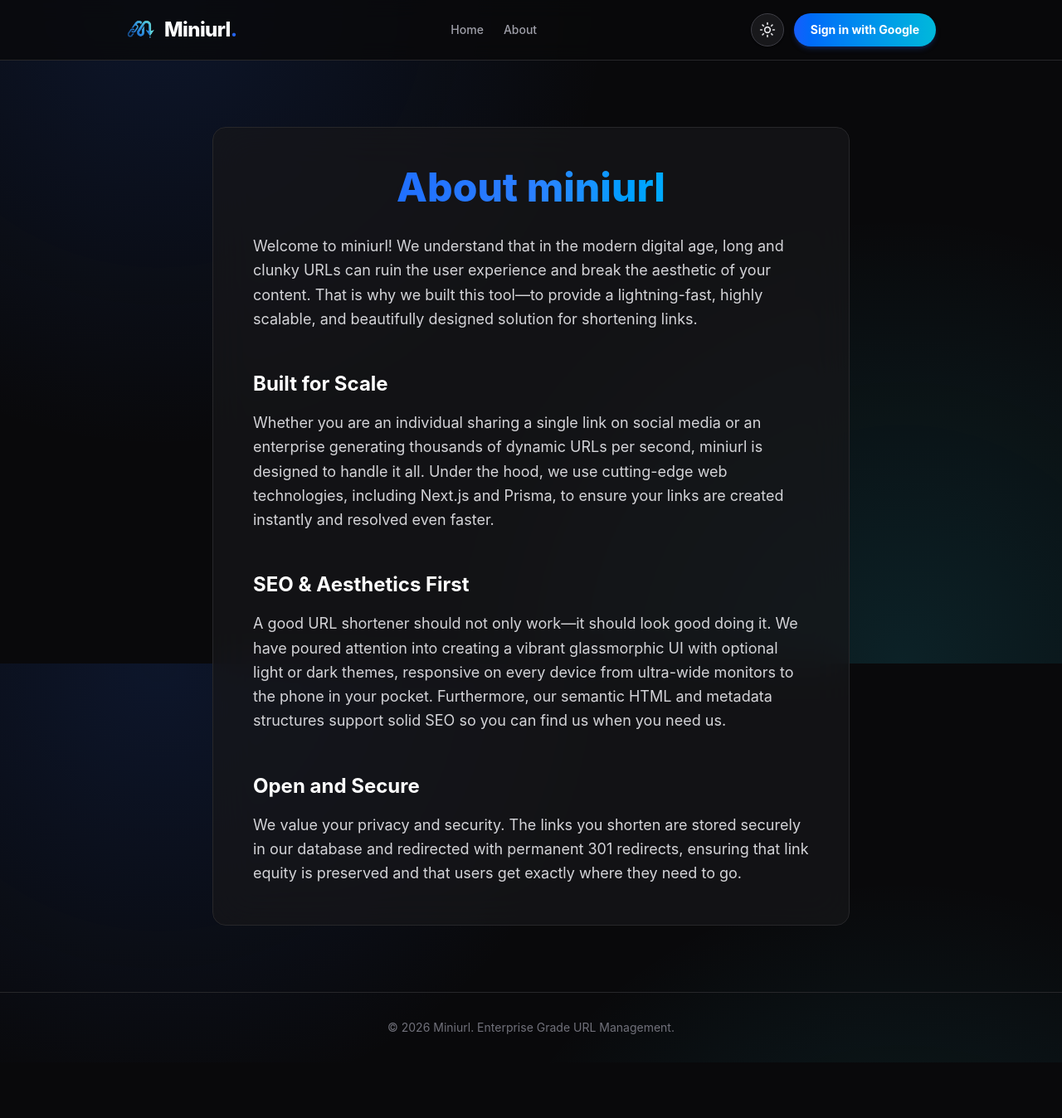
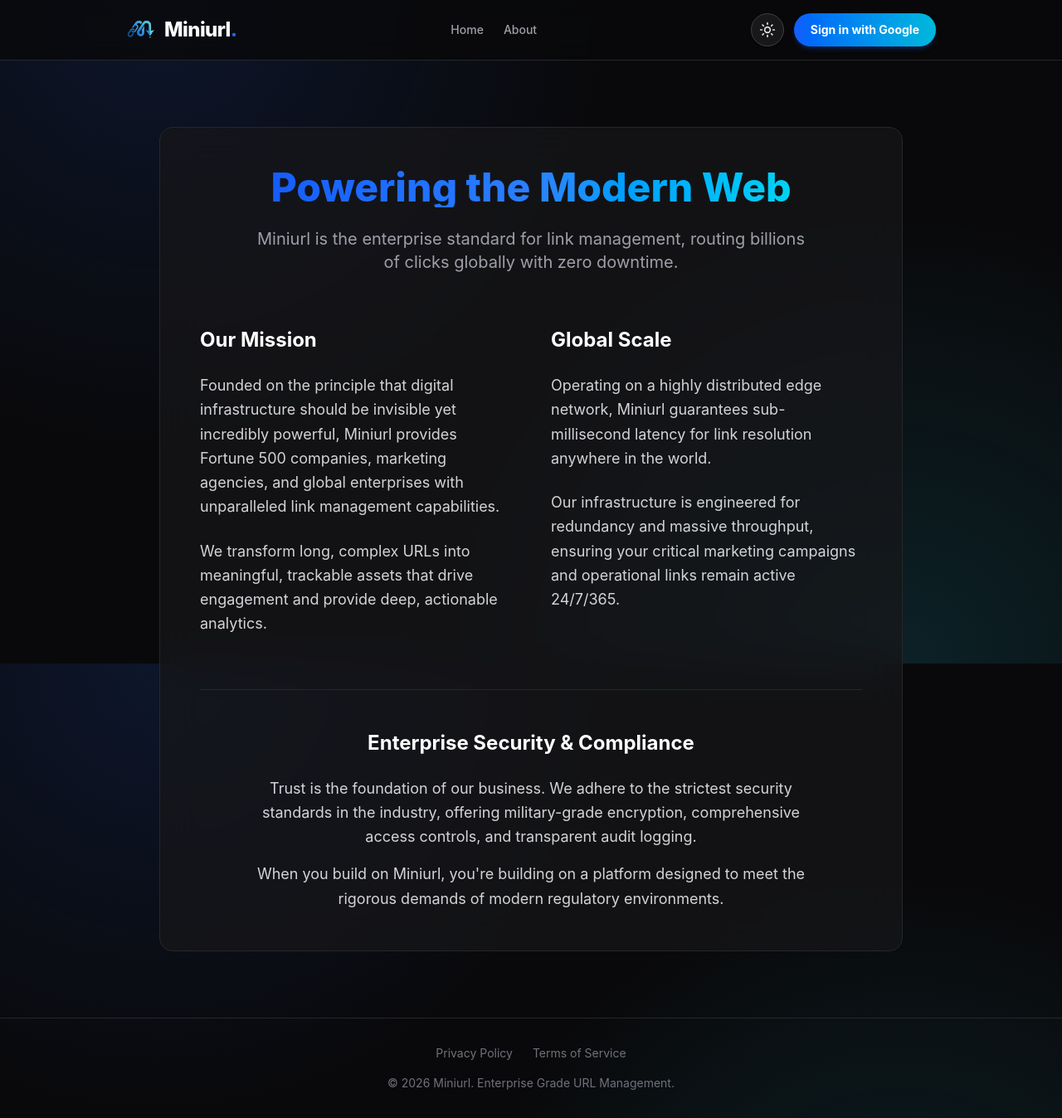
Before and after one commit to namansharma3007/miniurl, a Next.js app: page /about in a window 1280 px wide. Shown: the whole page at 83% size. Before the commit the page ends 1281 px from the top, so only its background shows below. Built offline with nearby package versions, Linux system fonts and the light colour scheme; no server answers.

Commit message:
improved sitemap and added more pages

```diff
--- a/src/app/about/page.tsx
+++ b/src/app/about/page.tsx
@@ -7,18 +7,18 @@ const siteUrl = getSiteUrl();
 export const metadata: Metadata = {
   title: 'About',
   description:
-    'Learn how miniurl helps you shorten links, track clicks, and ship faster — with a modern UI built for performance and scale.',
+    'Miniurl provides enterprise-grade URL management and analytics. Empowering Fortune 500 companies and growing startups to scale their digital reach.',
   alternates: { canonical: '/about' },
   openGraph: {
     url: `${siteUrl}/about`,
     title: 'About Miniurl',
     description:
-      'Learn how miniurl helps you shorten links, track clicks, and ship faster — with a modern UI built for performance and scale.',
+      'Miniurl provides enterprise-grade URL management and analytics. Empowering Fortune 500 companies and growing startups to scale their digital reach.',
   },
   twitter: {
-    title: 'About miniurl',
+    title: 'About Miniurl',
     description:
-      'Learn how miniurl helps you shorten links, track clicks, and ship faster — with a modern UI built for performance and scale.',
+      'Miniurl provides enterprise-grade URL management and analytics. Empowering Fortune 500 companies and growing startups to scale their digital reach.',
   },
 };
 
@@ -27,9 +27,9 @@ const aboutJsonLd = {
   '@type': 'WebPage',
   '@id': `${siteUrl}/about#webpage`,
   url: `${siteUrl}/about`,
-  name: 'About miniurl',
+  name: 'About Miniurl',
   description:
-    'Learn how miniurl helps you shorten links, track clicks, and ship faster — with a modern UI built for performance and scale.',
+    'Miniurl provides enterprise-grade URL management and analytics. Empowering Fortune 500 companies and growing startups to scale their digital reach.',
   isPartOf: { '@id': `${siteUrl}/#website` },
   inLanguage: 'en-US',
 };
@@ -38,30 +38,47 @@ export default function About() {
   return (
     <>
       <JsonLd data={aboutJsonLd} />
-      <div className="glass max-w-3xl mx-auto p-8 md:p-12 animate-fade-in-up">
-      <h1 className="text-4xl md:text-5xl font-extrabold text-center mb-8 text-gradient">
-        About miniurl
+      <div className="glass max-w-4xl mx-auto p-8 md:p-12 animate-fade-in-up">
+        <div className="text-center mb-16">
+          <h1 className="text-4xl md:text-5xl font-extrabold mb-6 text-gradient inline-block">
+            Powering the Modern Web
           </h1>
+          <p className="text-xl text-zinc-600 dark:text-zinc-400 max-w-2xl mx-auto">
+            Miniurl is the enterprise standard for link management, routing billions of clicks globally with zero downtime.
+          </p>
+        </div>
 
+        <div className="grid md:grid-cols-2 gap-12 mb-16">
           <div className="space-y-6 text-lg leading-relaxed text-zinc-700 dark:text-zinc-300">
+            <h2 className="text-2xl font-bold text-zinc-900 dark:text-white">Our Mission</h2>
             <p>
-          Welcome to miniurl! We understand that in the modern digital age, long and clunky URLs can ruin the user experience and break the aesthetic of your content. That is why we built this tool—to provide a lightning-fast, highly scalable, and beautifully designed solution for shortening links.
+              Founded on the principle that digital infrastructure should be invisible yet incredibly powerful, Miniurl provides Fortune 500 companies, marketing agencies, and global enterprises with unparalleled link management capabilities.
             </p>
+            <p>
+              We transform long, complex URLs into meaningful, trackable assets that drive engagement and provide deep, actionable analytics.
+            </p>
+          </div>
+          <div className="space-y-6 text-lg leading-relaxed text-zinc-700 dark:text-zinc-300">
+            <h2 className="text-2xl font-bold text-zinc-900 dark:text-white">Global Scale</h2>
+            <p>
+              Operating on a highly distributed edge network, Miniurl guarantees sub-millisecond latency for link resolution anywhere in the world.
+            </p>
+            <p>
+              Our infrastructure is engineered for redundancy and massive throughput, ensuring your critical marketing campaigns and operational links remain active 24/7/365.
+            </p>
+          </div>
+        </div>
 
-        <h2 className="mt-12 mb-4 text-2xl font-bold text-zinc-900 dark:text-white">Built for Scale</h2>
+        <div className="border-t border-zinc-200 dark:border-zinc-800 pt-12">
+          <h2 className="text-2xl font-bold text-zinc-900 dark:text-white mb-6 text-center">Enterprise Security & Compliance</h2>
+          <div className="text-lg leading-relaxed text-zinc-700 dark:text-zinc-300 text-center max-w-2xl mx-auto space-y-4">
             <p>
-          Whether you are an individual sharing a single link on social media or an enterprise generating thousands of dynamic URLs per second, miniurl is designed to handle it all. Under the hood, we use cutting-edge web technologies, including Next.js and Prisma, to ensure your links are created instantly and resolved even faster.
+              Trust is the foundation of our business. We adhere to the strictest security standards in the industry, offering military-grade encryption, comprehensive access controls, and transparent audit logging.
             </p>
-
-        <h2 className="mt-12 mb-4 text-2xl font-bold text-zinc-900 dark:text-white">SEO & Aesthetics First</h2>
             <p>
-          A good URL shortener should not only work—it should look good doing it. We have poured attention into creating a vibrant glassmorphic UI with optional light or dark themes, responsive on every device from ultra-wide monitors to the phone in your pocket. Furthermore, our semantic HTML and metadata structures support solid SEO so you can find us when you need us.
+              When you build on Miniurl, you&apos;re building on a platform designed to meet the rigorous demands of modern regulatory environments.
             </p>
-
-        <h2 className="mt-12 mb-4 text-2xl font-bold text-zinc-900 dark:text-white">Open and Secure</h2>
-        <p>
-          We value your privacy and security. The links you shorten are stored securely in our database and redirected with permanent 301 redirects, ensuring that link equity is preserved and that users get exactly where they need to go.
-        </p>
+          </div>
         </div>
       </div>
     </>
--- a/src/app/layout.tsx
+++ b/src/app/layout.tsx
@@ -6,6 +6,7 @@ import { authOptions } from '@/lib/auth';
 import SiteHeader from '@/components/SiteHeader';
 import { getSiteUrl } from '@/lib/site';
 import { GoogleAnalytics } from '@next/third-parties/google';
+import Link from 'next/link';
 
 
 const siteUrl = getSiteUrl();
@@ -88,6 +89,10 @@ export default async function RootLayout({
           </main>
 
           <footer className="mt-auto w-full border-t border-zinc-200 py-8 text-center text-sm text-zinc-500 dark:border-zinc-800">
+            <div className="flex justify-center space-x-6 mb-4">
+              <Link href="/privacy" className="hover:text-zinc-900 dark:hover:text-zinc-100 transition-colors">Privacy Policy</Link>
+              <Link href="/terms" className="hover:text-zinc-900 dark:hover:text-zinc-100 transition-colors">Terms of Service</Link>
+            </div>
             <p>&copy; {new Date().getFullYear()} Miniurl. Enterprise Grade URL Management.</p>
           </footer>
         </Providers>
--- a/src/app/page.tsx
+++ b/src/app/page.tsx
@@ -12,7 +12,7 @@ export const metadata: Metadata = {
   alternates: { canonical: '/' },
   openGraph: {
     url: siteUrl,
-    title: 'Miniurl | Professional link management',
+    title: 'Professional link management | Miniurl',
     description:
       'Create short, trackable links in seconds. Fast redirects, click analytics, and a polished UI — built with Next.js.',
   },
--- /dev/null
+++ b/src/app/privacy/page.tsx
@@ -0,0 +1,53 @@
+import { Metadata } from 'next';
+import { getSiteUrl } from '@/lib/site';
+
+const siteUrl = getSiteUrl();
+
+export const metadata: Metadata = {
+  title: 'Privacy Policy',
+  description: 'Privacy Policy for Miniurl.',
+  alternates: { canonical: '/privacy' },
+  openGraph: {
+    url: `${siteUrl}/privacy`,
+    title: 'Privacy Policy - Miniurl',
+    description: 'Privacy Policy for Miniurl.',
+  },
+};
+
+export default function PrivacyPolicy() {
+  return (
+    <div className="glass max-w-4xl mx-auto p-8 md:p-12 animate-fade-in-up">
+      <h1 className="text-4xl md:text-5xl font-extrabold mb-8 text-zinc-900 dark:text-white">
+        Privacy Policy
+      </h1>
+      <div className="space-y-6 text-lg leading-relaxed text-zinc-700 dark:text-zinc-300">
+        <p className="text-sm text-zinc-500">Last updated: {new Date().toLocaleDateString('en-US', { month: 'long', day: 'numeric', year: 'numeric' })}</p>
+
+        <h2 className="mt-8 mb-4 text-2xl font-bold text-zinc-900 dark:text-white">1. Information We Collect</h2>
+        <p>
+          At Miniurl, we take data privacy seriously. We collect information you provide directly to us when you create an account, such as your name and email address. We also automatically collect certain information when you use our Service, including IP addresses, browser types, and usage data to provide our analytics features.
+        </p>
+
+        <h2 className="mt-8 mb-4 text-2xl font-bold text-zinc-900 dark:text-white">2. How We Use Your Information</h2>
+        <p>
+          We use the information we collect to operate, maintain, and improve our Service. This includes providing the core URL shortening functionality, generating click analytics, ensuring enterprise-grade security, and communicating with you about updates or support requests.
+        </p>
+
+        <h2 className="mt-8 mb-4 text-2xl font-bold text-zinc-900 dark:text-white">3. Data Security</h2>
+        <p>
+          We implement industry-standard security measures to protect your data. All data is encrypted in transit and at rest. As an enterprise platform, we conduct regular security audits to maintain the integrity and confidentiality of your information.
+        </p>
+
+        <h2 className="mt-8 mb-4 text-2xl font-bold text-zinc-900 dark:text-white">4. Third-Party Services</h2>
+        <p>
+          We may use third-party services, such as Google Analytics, to help us understand how our Service is used. These third parties have their own privacy policies addressing how they use such information.
+        </p>
+
+        <h2 className="mt-8 mb-4 text-2xl font-bold text-zinc-900 dark:text-white">5. Your Rights</h2>
+        <p>
+          Depending on your location, you may have rights to access, correct, or delete your personal data. If you have any questions or wish to exercise these rights, please contact our privacy team.
+        </p>
+      </div>
+    </div>
+  );
+}
--- a/src/app/sitemap.ts
+++ b/src/app/sitemap.ts
@@ -3,19 +3,27 @@ import { getSiteUrl } from "@/lib/site";
 
 export default function sitemap(): MetadataRoute.Sitemap {
   const base = getSiteUrl();
-  const now = new Date();
+  const pageLastModified = new Date("2026-05-05T00:00:00+00:00");
 
   return [
     {
       url: base,
-      lastModified: now,
-      changeFrequency: "weekly",
+      lastModified: pageLastModified,
       priority: 1,
     },
     {
       url: `${base}/about`,
-      lastModified: now,
-      changeFrequency: "monthly",
+      lastModified: pageLastModified,
+      priority: 0.8,
+    },
+    {
+      url: `${base}/privacy`,
+      lastModified: pageLastModified,
+      priority: 0.8,
+    },
+    {
+      url: `${base}/terms`,
+      lastModified: pageLastModified,
       priority: 0.8,
     },
   ];
--- /dev/null
+++ b/src/app/terms/page.tsx
@@ -0,0 +1,53 @@
+import { Metadata } from 'next';
+import { getSiteUrl } from '@/lib/site';
+
+const siteUrl = getSiteUrl();
+
+export const metadata: Metadata = {
+  title: 'Terms of Service',
+  description: 'Terms of Service for Miniurl.',
+  alternates: { canonical: '/terms' },
+  openGraph: {
+    url: `${siteUrl}/terms`,
+    title: 'Terms of Service - Miniurl',
+    description: 'Terms of Service for Miniurl.',
+  },
+};
+
+export default function TermsOfService() {
+  return (
+    <div className="glass max-w-4xl mx-auto p-8 md:p-12 animate-fade-in-up">
+      <h1 className="text-4xl md:text-5xl font-extrabold mb-8 text-zinc-900 dark:text-white">
+        Terms of Service
+      </h1>
+      <div className="space-y-6 text-lg leading-relaxed text-zinc-700 dark:text-zinc-300">
+        <p className="text-sm text-zinc-500">Last updated: {new Date().toLocaleDateString('en-US', { month: 'long', day: 'numeric', year: 'numeric' })}</p>
+
+        <h2 className="mt-8 mb-4 text-2xl font-bold text-zinc-900 dark:text-white">1. Acceptance of Terms</h2>
+        <p>
+          By accessing or using the Miniurl platform, services, and API (collectively, the &quot;Service&quot;), you agree to be bound by these Terms of Service. If you do not agree to these terms, please do not use our Service.
+        </p>
+
+        <h2 className="mt-8 mb-4 text-2xl font-bold text-zinc-900 dark:text-white">2. Enterprise Usage and SLAs</h2>
+        <p>
+          Miniurl provides enterprise-grade link management solutions. For users on our Enterprise plans, additional Service Level Agreements (SLAs) apply, ensuring 99.99% uptime and dedicated support channels. Abuse of the platform, including generating malicious or spam links, will result in immediate termination of services.
+        </p>
+
+        <h2 className="mt-8 mb-4 text-2xl font-bold text-zinc-900 dark:text-white">3. User Responsibilities</h2>
+        <p>
+          You are responsible for the content of the URLs you shorten. You agree not to use the Service to distribute malware, phishing links, illegal content, or any material that infringes on intellectual property rights. Miniurl reserves the right to disable any link that violates these terms.
+        </p>
+
+        <h2 className="mt-8 mb-4 text-2xl font-bold text-zinc-900 dark:text-white">4. Intellectual Property</h2>
+        <p>
+          All intellectual property rights in the Service, including the underlying software, branding, and design, are owned by Miniurl. You are granted a limited, non-exclusive license to use the Service in accordance with these Terms.
+        </p>
+
+        <h2 className="mt-8 mb-4 text-2xl font-bold text-zinc-900 dark:text-white">5. Limitation of Liability</h2>
+        <p>
+          To the maximum extent permitted by law, Miniurl shall not be liable for any indirect, incidental, special, consequential, or punitive damages resulting from your use of the Service or any loss of data, business, or profits.
+        </p>
+      </div>
+    </div>
+  );
+}
```
Lines whose indentation alone changed are shown as unchanged.
